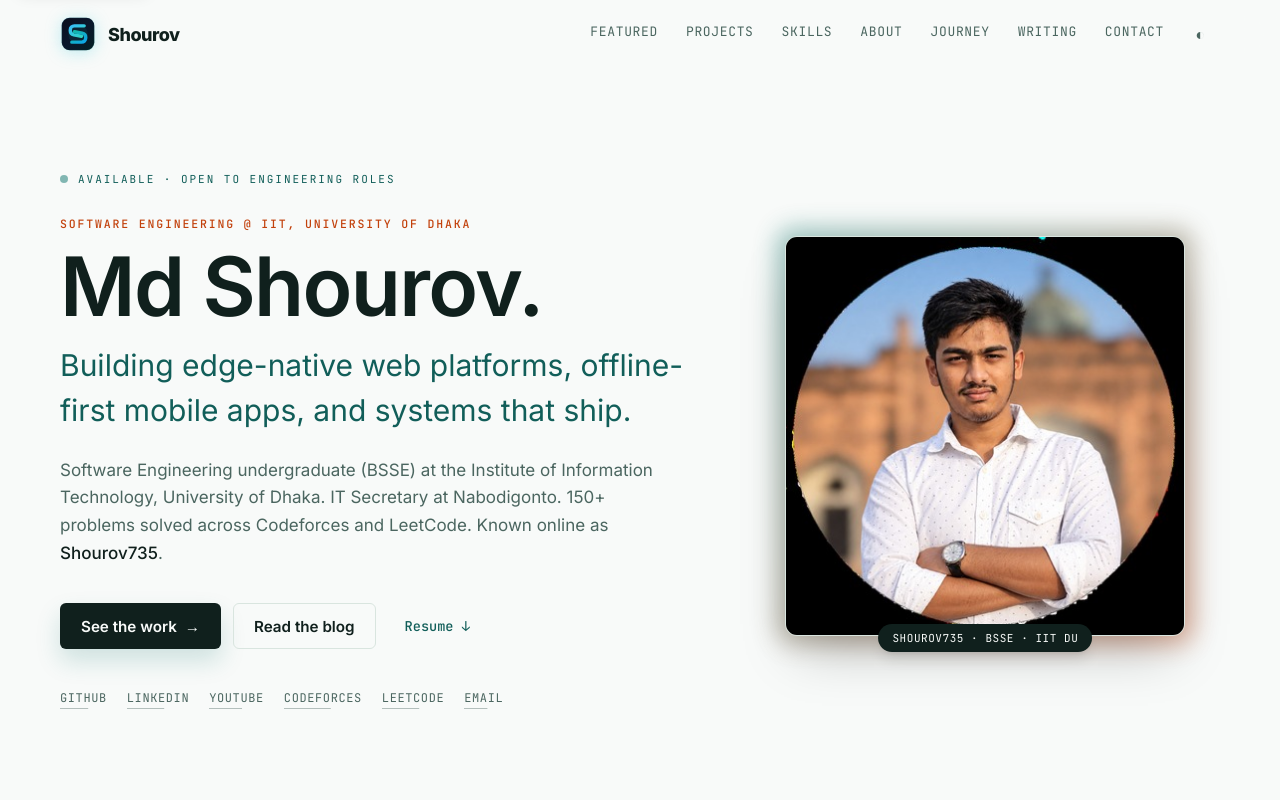
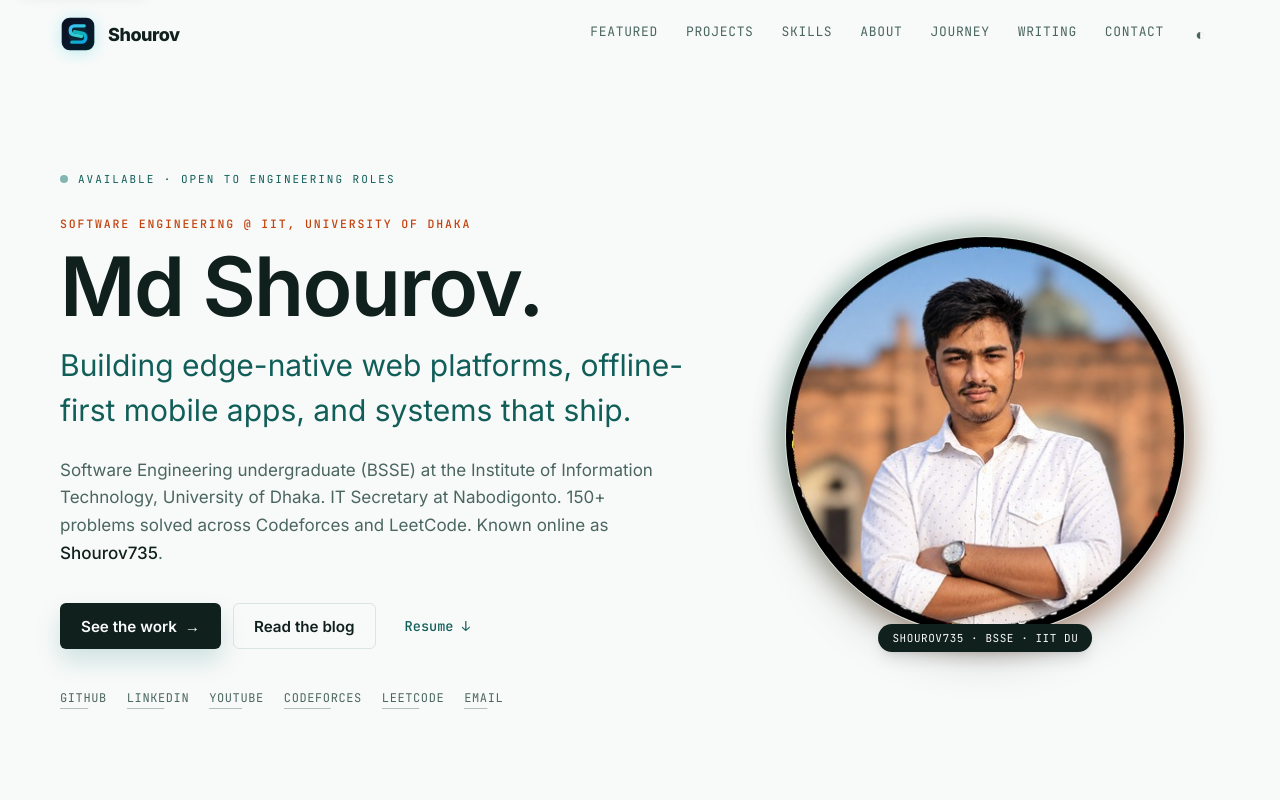
Before and after one commit to Shourov735/portfolio, a Next.js app: page / in a window 1280 px wide. Shown: the top 800 px of the page. Built offline with nearby package versions, Linux system fonts and the light colour scheme.

Commit message:
fix: use rounded-full for circular profile photo in hero

```diff
--- a/components/hero.tsx
+++ b/components/hero.tsx
@@ -72,7 +72,7 @@ export function Hero() {
             <div className="relative group">
               <div
                 aria-hidden="true"
-                className="absolute -inset-2 rounded-2xl opacity-40 blur-md group-hover:opacity-70 transition duration-300"
+                className="absolute -inset-2 rounded-full opacity-40 blur-md group-hover:opacity-70 transition duration-300"
                 style={{
                   background: "linear-gradient(135deg, var(--color-primary), var(--color-accent))",
                 }}
@@ -83,7 +83,7 @@ export function Hero() {
                 width={400}
                 height={400}
                 priority
-                className="relative w-[min(400px,82vw)] aspect-square object-cover rounded-xl border border-[var(--color-line)] shadow-2xl"
+                className="relative w-[min(400px,82vw)] aspect-square object-cover rounded-full border border-[var(--color-line)] shadow-2xl"
               />
               <div className="absolute -bottom-4 left-1/2 -translate-x-1/2 px-3.5 py-1.5 rounded-full bg-[var(--color-text)] text-[var(--color-bg)] text-[11px] font-mono uppercase tracking-wider whitespace-nowrap shadow-lg">
                 Shourov735 · BSSE · IIT DU
```
